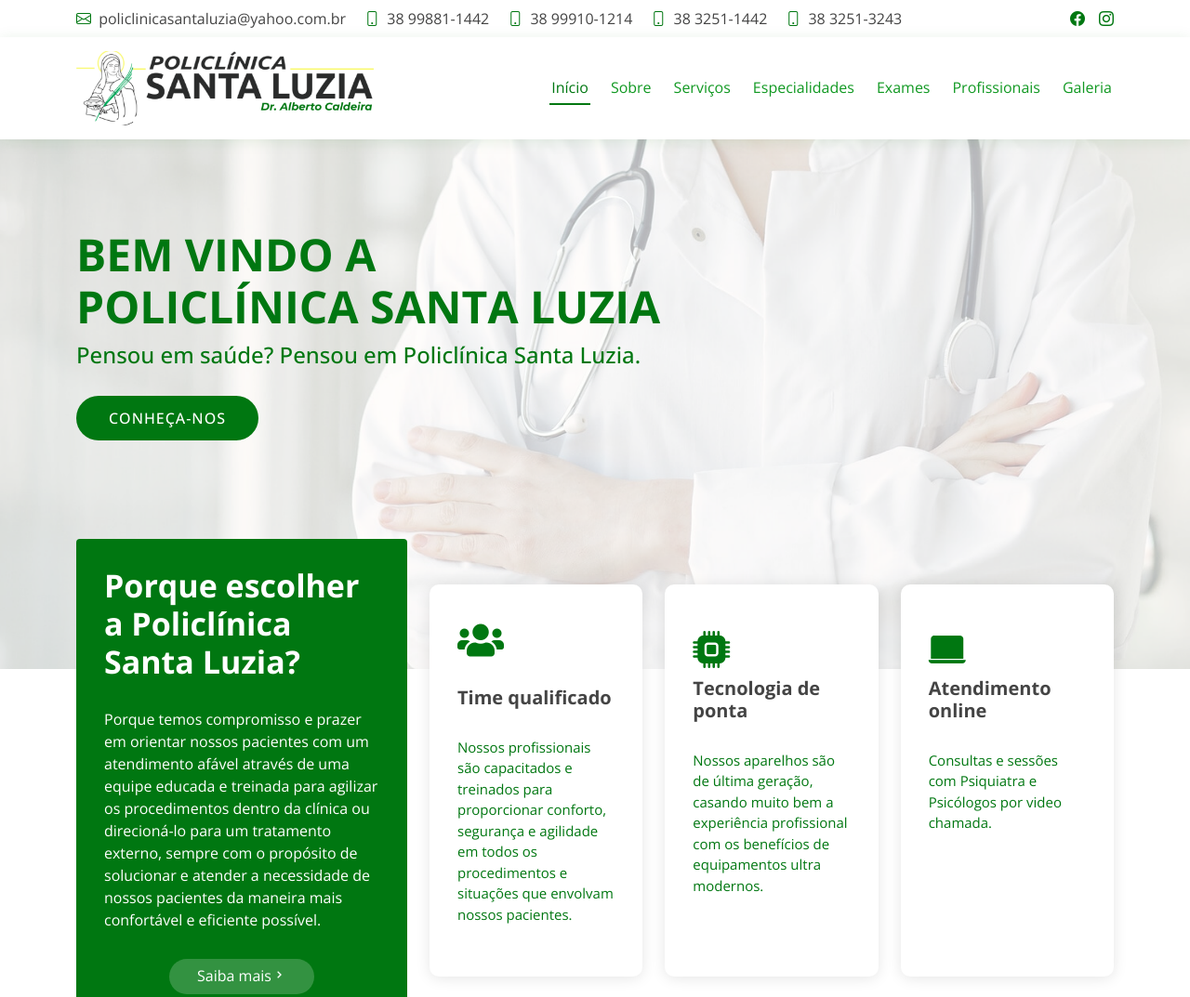
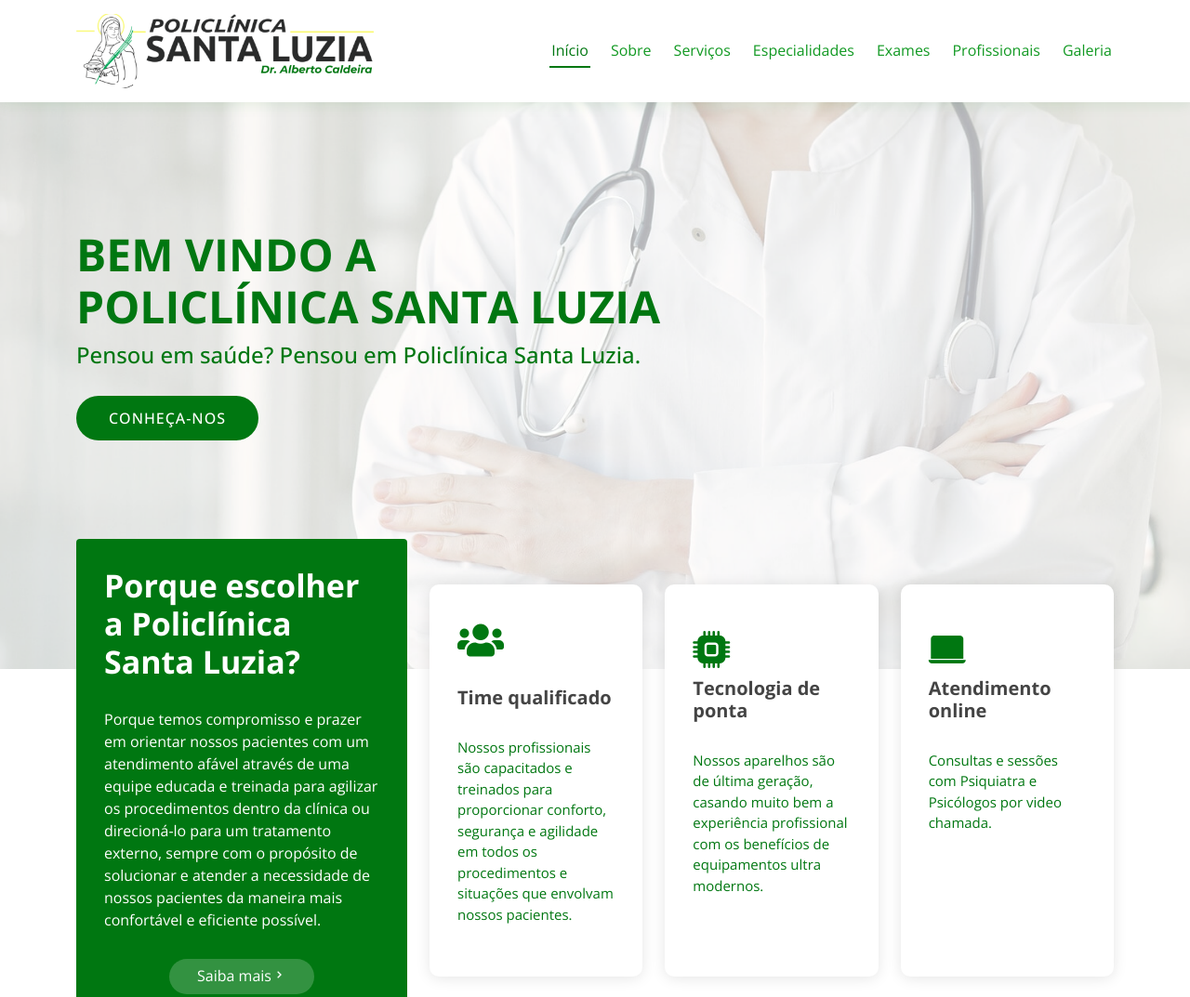
Before and after one commit to roberttmello/policlinica-santa-luzia-site, a plain HTML site: page index.html in a window 1280 px wide. Shown: the top 1073 px of the page at 93% size. Drawn offline with nearby package versions, Linux system fonts and the light colour scheme.

Commit message:
Retirada da top bar

```diff
--- a/assets/css/style.css
+++ b/assets/css/style.css
@@ -184,7 +184,7 @@
   transition: all 0.5s;
   z-index: 997;
   padding: 15px 0;
-  top: 40px;
+  /* top: 40px; */
   box-shadow: 0px 2px 15px rgba(0, 119, 17, 0.1);
 }
 
--- a/index.html
+++ b/index.html
@@ -34,7 +34,7 @@
 <body>
 
   <!-- ======= Top Bar ======= -->
-  <div id="topbar" class="d-flex align-items-center fixed-top">
+  <!-- <div id="topbar" class="d-flex align-items-center fixed-top">
     <div class="container d-flex justify-content-between">
 
       <div class="contact-info d-flex align-items-center justify-content-center">
@@ -72,7 +72,7 @@
       </div>
 
     </div>
-  </div>
+  </div> -->
 
   <!-- ======= Header ======= -->
   <header id="header" class="fixed-top">
```
